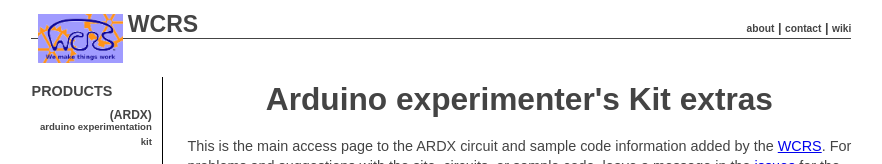
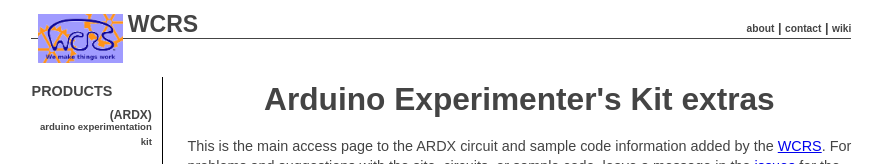
Before and after one commit to WCRSyyc/ardx, a plain HTML site: page index.html in a window 1280 px wide. Shown: the top 164 px of the page, without its empty margins (199-1081 px from the left). Drawn offline with Linux system fonts and the light colour scheme.

Commit message:
fix capitalization typo in title

```diff
--- a/index.html
+++ b/index.html
@@ -111,7 +111,7 @@
 </nav>
 
 <main id="index">
-	<h1>Arduino experimenter's Kit extras</h1>
+	<h1>Arduino Experimenter's Kit extras</h1>
 	<p>This is the main access page to the ARDX circuit and sample code information added by the <a href="https://wcrsyyc.github.io">WCRS</a>.	For problems and suggestions with the site, circuits, or sample code, leave a message in the <a href="https://github.com/WCRSyyc/ardx/issues">issues</a> for the <a href="https://github.com/WCRSyyc/ardx/">github repository</a>.</p>
 </main>
 
```
